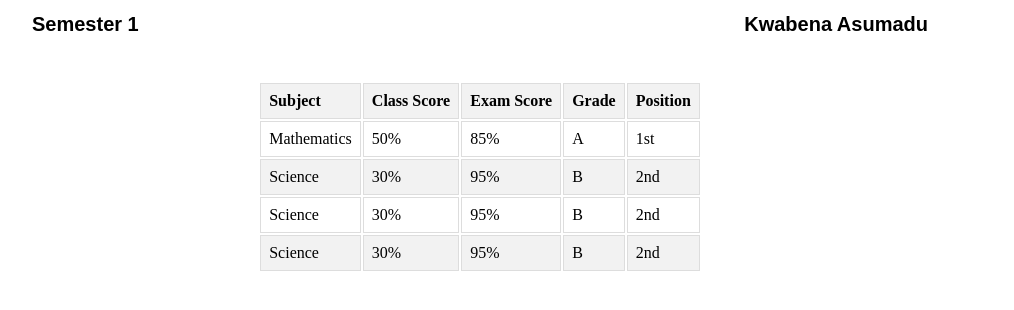
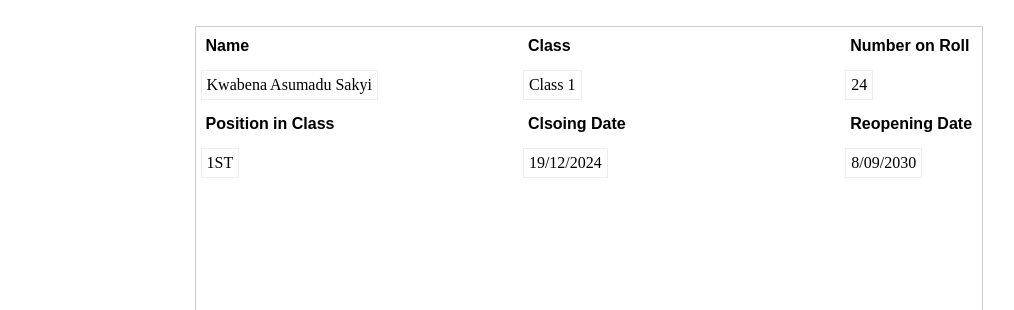
Before and after one commit to codinnovation/juaben-aps-school-portal, a Next.js app: page /teacher_portal/studentProfile/studentExams in a window 1280 px wide. Shown: the top 310 px of the page, without its empty margins (160-1174 px from the left). Built offline with nearby package versions, Linux system fonts and the light colour scheme.

Commit message:
modifying the teacher's portal and added the exam page

```diff
--- a/src/pages/login/index.js
+++ b/src/pages/login/index.js
@@ -84,7 +84,7 @@ function LoginForm() {
     <>
       <Head>
         <title>Please Sign In</title>
-        <link rel="icon" href="/favicon.ico" />
+        <link rel="icon" href="/logo.png" />
       </Head>
 
       <div className={styles.authContainer}>
--- a/src/pages/teacher_portal/studentProfile/studentExams.js
+++ b/src/pages/teacher_portal/studentProfile/studentExams.js
@@ -4,56 +4,42 @@ import styles from "../../../styles/teachers_portal_css/studentExam.module.css";
 function StudentExams() {
   return (
     <>
-      <div className={styles.container}>
-        <div className={styles.containerHeader}>
-          <h1>Semester 1</h1>
-          <h1>Kwabena Asumadu</h1>
-        </div>
+      <div className={styles.examContainer}>
+        <div className={styles.examContents}>
+          <div className={styles.examHeader}>
+            <div className={styles.field}>
+              <label>Name</label>
+              <h1>Kwabena Asumadu Sakyi</h1>
+            </div>
+            <div className={styles.field}>
+              <label>Class</label>
+              <h1>Class 1</h1>
+            </div>
 
-        <div className={styles.resultsTable}>
-          <table>
-            <thead>
-              <tr>
-                <th>Subject</th>
-                <th>Class Score</th>
-                <th>Exam Score</th>
-                <th>Grade</th>
-                <th>Position</th>
-              </tr>
-            </thead>
-            <tbody>
-              <tr>
-                <td>Mathematics</td>
-                <td>50%</td>
-                <td>85%</td>
-                <td>A</td>
-                <td>1st</td>
-              </tr>
-              <tr>
-                <td>Science</td>
-                <td>30%</td>
-                <td>95%</td>
-                <td>B</td>
-                <td>2nd</td>
-              </tr>
+            <div className={styles.field}>
+              <label>Number on Roll</label>
+              <h1>24</h1>
+            </div>
+            <div className={styles.field}>
+              <label>Position in Class</label>
+              <h1>1ST</h1>
+            </div>
 
-              <tr>
-                <td>Science</td>
-                <td>30%</td>
-                <td>95%</td>
-                <td>B</td>
-                <td>2nd</td>
-              </tr>
+            <div className={styles.field}>
+              <label>Clsoing Date</label>
+              <h1>19/12/2024</h1>
+            </div>
 
-              <tr>
-                <td>Science</td>
-                <td>30%</td>
-                <td>95%</td>
-                <td>B</td>
-                <td>2nd</td>
-              </tr>
-            </tbody>
-          </table>
+            <div className={styles.field}>
+              <label>Reopening Date</label>
+              <h1>8/09/2030</h1>
+            </div>
+          </div>
+
+
+          <div className={styles.examResults}>
+
+          </div>
         </div>
       </div>
     </>
--- a/src/pages/teacher_portal/studentProfile/studentProfilePage.js
+++ b/src/pages/teacher_portal/studentProfile/studentProfilePage.js
@@ -50,6 +50,9 @@ function StudentProfilePage({ selectedStudent, hideStudentProfilePage, user }) {
 
               <button onClick={() => naviagteTo("studentHomework")}>
                 Home Work
+              </button>
+              <button onClick={() => naviagteTo("studentExams")}>
+                Exams
               </button>
             </div>
 
--- a/src/styles/teachers_portal_css/studentExam.module.css
+++ b/src/styles/teachers_portal_css/studentExam.module.css
@@ -1,45 +1,44 @@
-.container {
-   width: 70%;
-   margin: 1% auto;
-   height: 100%;
+
+.examContainer {
+   width: 77%;
+   margin-left: 20%;
+   margin-top: 2%;
 }
 
-.containerHeader {
-   display: grid;
-   grid-template-columns: 1fr auto;
+.examContents {
+   width: 80%;
+   height: 70vh;
+   margin: 1% auto;
+   border: 1px solid #ccc;
 }
 
-.containerHeader h1 {
-   font-size: 20px;
-   font-family: sans-serif;
+.examHeader{
+   padding: 5px;
+   display: grid;
+   grid-template-columns: 1fr 1fr auto;
+   gap: 10px;
 }
 
-.resultsTable {
-   width: 100%;
-   border-collapse: collapse;
+.examHeader .field{
    display: flex;
+   flex-direction: column;
    justify-content: center;
-   align-items: center;
-   margin-top: 5%;
+   align-items: flex-start;
 }
 
-.resultsTable th,
-.resultsTable td {
-   border: 1px solid #ddd;
-   padding: 8px;
-   text-align: left;
+.examHeader .field label{
+   font-family: sans-serif;
+   font-size: 1em;
+   font-weight: 700;
+   padding: 5px;
 }
 
-.resultsTable th {
-   background-color: #f2f2f2;
-}
-
-.resultsTable tr:nth-child(even) {
-   background-color: #f2f2f2;
-}
-
-.resultsTable tr:hover {
-   background-color: #ddd;
+.examHeader .field h1{
+   font-weight: 100;
+   font-size: 1em;
+   margin-top: 10px;
+   border: 1px solid #eee;
+   padding: 5px;
 }
 
 @media (max-width: 700px) {
--- a/src/styles/teachers_portal_css/studentProfilePage.module.css
+++ b/src/styles/teachers_portal_css/studentProfilePage.module.css
@@ -39,7 +39,7 @@
    margin-left: 15px;
    background-color: #fff;
    color: #000;
-   width: 150px;
+   width: 115px;
    height: 50px;
 }
 
```
Also changed, not shown: src/pages/teacher_portal/studentProfile/studentClassScore.js (+27 -12 lines), src/pages/teacher_portal/studentProfile/studentClassTest.js (+30 -15 lines), src/pages/teacher_portal/studentProfile/studentHomework.js (+34 -16 lines), src/styles/teachers_portal_css/studentClassScore.module.css (+6 -6 lines), src/styles/teachers_portal_css/studentList.module.css (+4 -4 lines).
